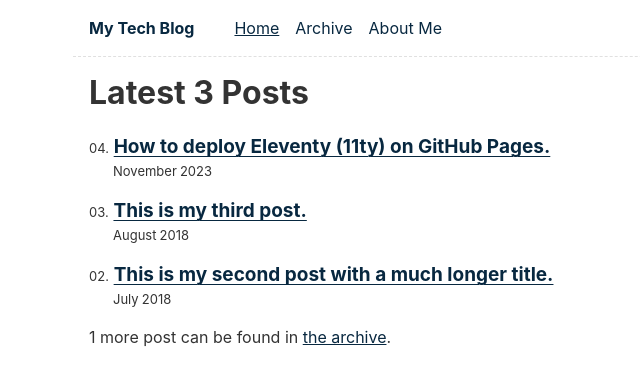
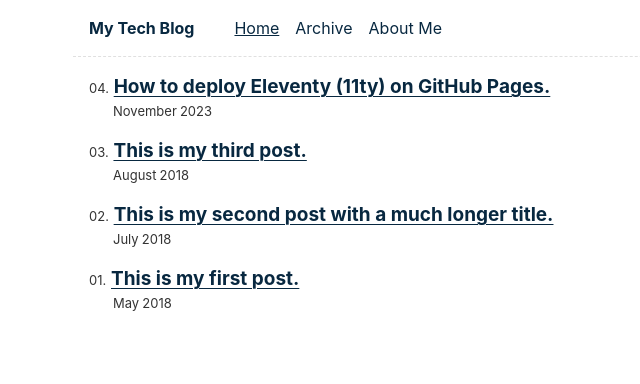
Before and after one commit to galer7/tech-blog, an Eleventy site: page content/index.njk in a window 1280 px wide. Shown: the whole page, without its empty margins (247-887 px from the left). Built offline with nearby package versions, Linux system fonts and the light colour scheme; Eleventy itself is replaced by a stand-in of ours; files that its build step writes are made by us from their sources.

Commit message:
Show all posts in the home page

```diff
--- a/_includes/postslist.njk
+++ b/_includes/postslist.njk
@@ -1,4 +1,4 @@
-{%- css %}.postlist { counter-reset: start-from {{ (postslistCounter or postslist.length) + 1 }} }{% endcss %}
+{%- css %}.postlist { counter-reset: start-from {{ (postslist.length) + 1 }} }{% endcss %}
 <ol reversed class="postlist">
 {% for post in postslist | reverse %}
 	<li class="postlist-item{% if post.url == url %} postlist-item-active{% endif %}">
--- a/content/index.njk
+++ b/content/index.njk
@@ -3,20 +3,10 @@ layout: layouts/home.njk
 eleventyNavigation:
   key: Home
   order: 1
-numberOfLatestPostsToShow: 3
 ---
-{% set postsCount = collections.posts | length %}
-{% set latestPostsCount = postsCount | min(numberOfLatestPostsToShow) %}
-<h1>Latest {{ latestPostsCount }} Post{% if latestPostsCount != 1 %}s{% endif %}</h1>
 
-{% set postslist = collections.posts | head(-1 * numberOfLatestPostsToShow) %}
-{% set postslistCounter = postsCount %}
+{% set postslist = collections.posts %}
 {% include "postslist.njk" %}
-
-{% set morePosts = postsCount - numberOfLatestPostsToShow %}
-{% if morePosts > 0 %}
-<p>{{ morePosts }} more post{% if morePosts != 1 %}s{% endif %} can be found in <a href="/blog/">the archive</a>.</p>
-{% endif %}
 
 {# List every content page in the project #}
 {#
```
Also changed, not shown: _includes/layouts/base.njk (+1 -1 lines).
